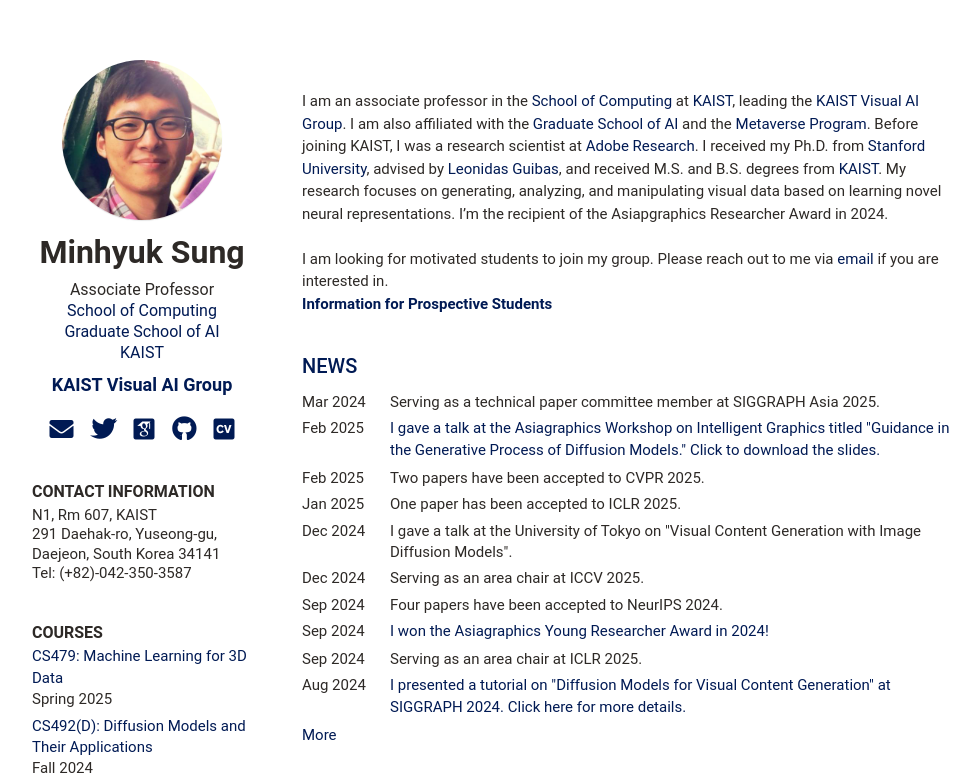
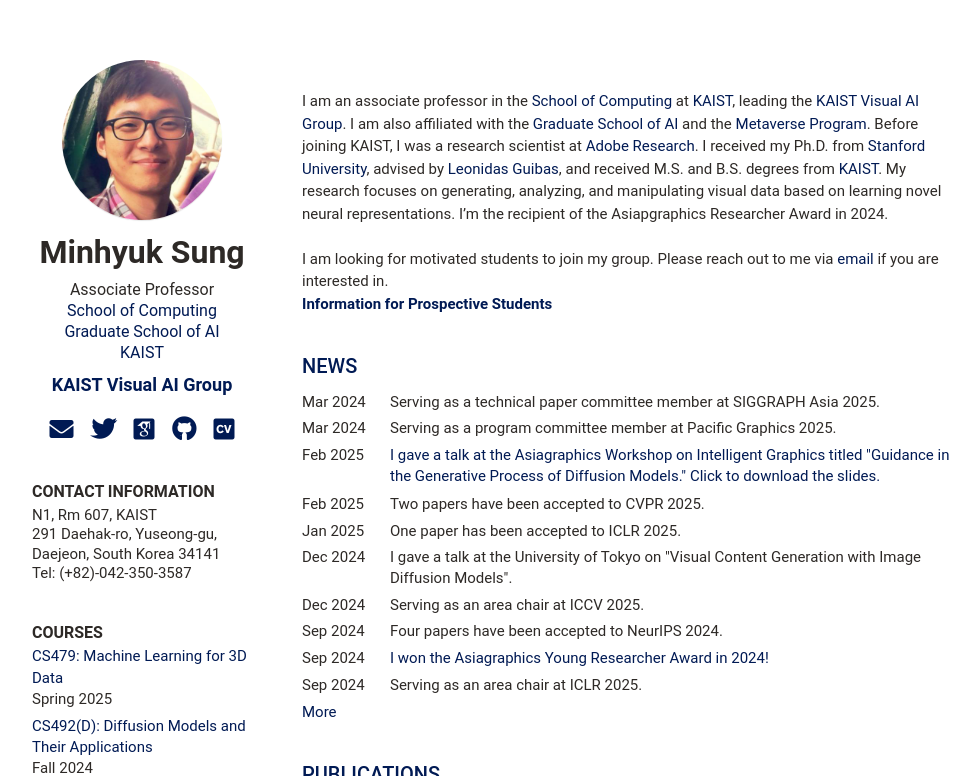
Before and after one commit to mhsung/mhsung.github.io, a Jekyll site: the page built from index.html, in a window 1280 px wide and 900 px high, cut to the strip 0-776 px from the top of the window. Shown: the whole strip, without its empty margins (126-1106 px from the left). Built offline with Jekyll 4.4.1, drawn with Linux system fonts in a browser that asks for light colours; some web fonts are replaced.

Commit message:
Updated.

```diff
--- a/_data/news.yml
+++ b/_data/news.yml
@@ -1,5 +1,7 @@
 news:
     - title: "Serving as a technical paper committee member at SIGGRAPH Asia 2025."
+      time: Mar 2024
+    - title: "Serving as a program committee member at Pacific Graphics 2025."
       time: Mar 2024
     - title: "I gave a talk at the Asiagraphics Workshop on Intelligent Graphics titled \"Guidance in the Generative Process of Diffusion Models.\" Click to download the slides."
       time: Feb 2025
```
